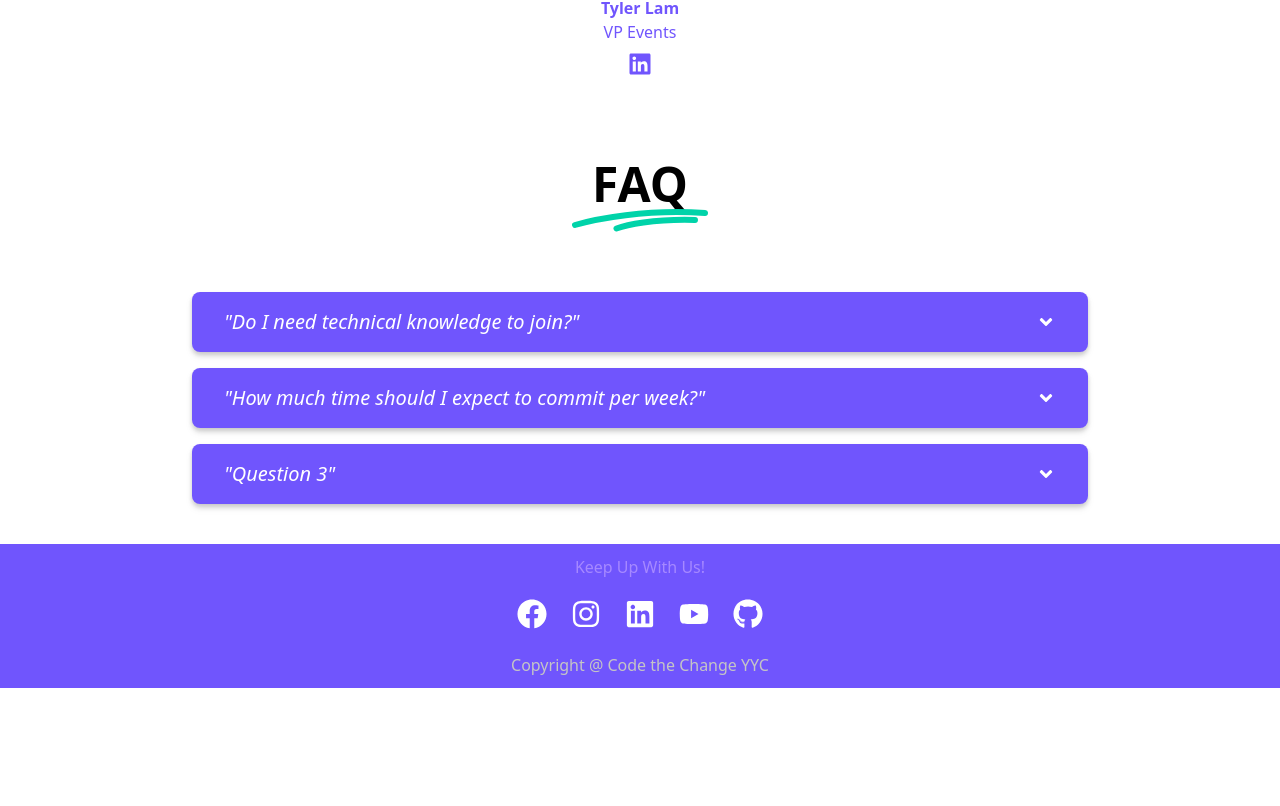
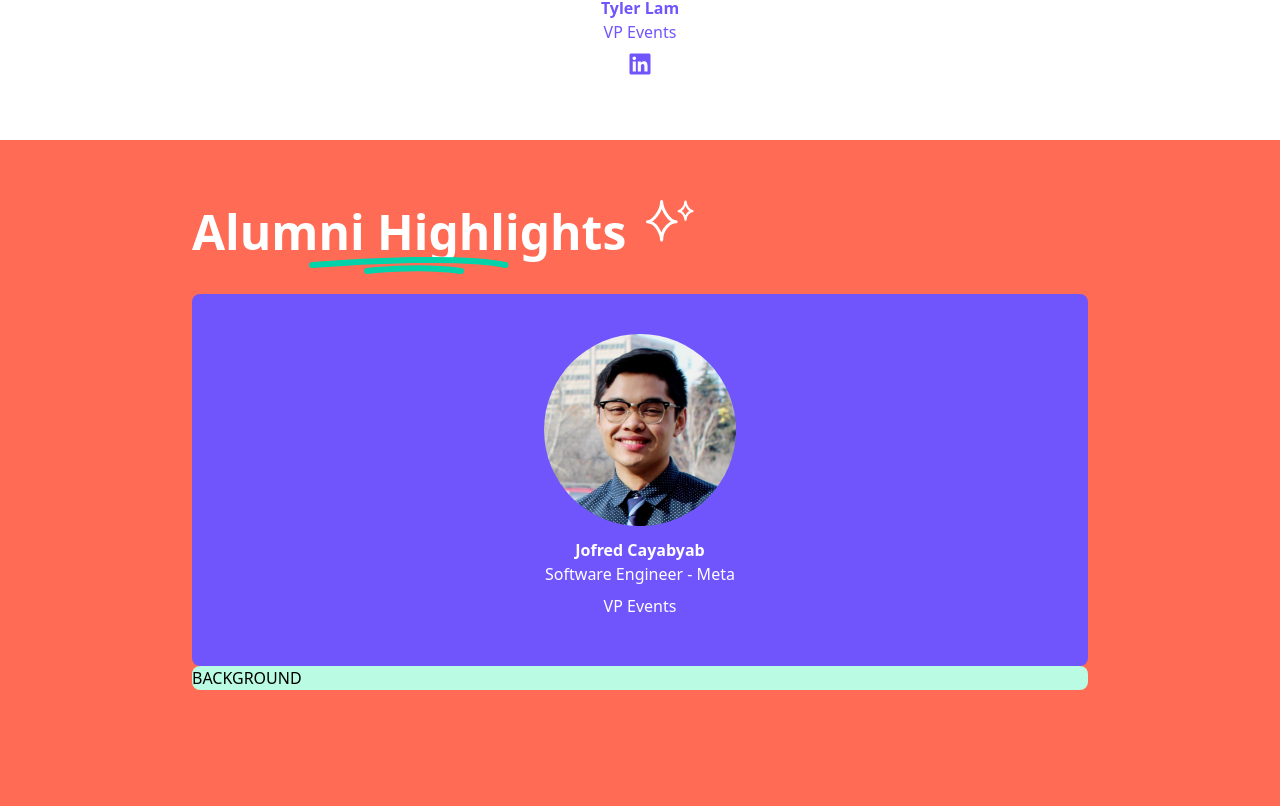
Before and after one commit to Code-the-Change-YYC/code-the-change-yyc-site, a Next.js app: page /who-we-are in a window 1280 px wide. Shown: the part 1174-1980 px from the top of the page. Before the commit the page ends 1862 px from the top, so only its background shows below. Built offline with nearby package versions, Linux system fonts and the light colour scheme; a web font is replaced by a local one.

Commit message:
Added AlumniSection and Card

```diff
--- /dev/null
+++ b/components/AlumniCard.jsx
@@ -0,0 +1,29 @@
+import Avatar from "./Avatar";
+import { ALUMNI } from "../data/alumni";
+
+const CARD_CONTAINER = "";
+const CONTENT_CARD = "bg-[#7055FD] text-white flex flex-col rounded-lg";
+const BACKGROUND_CARD = "bg-[#BAFBE4] rounded-lg";
+
+const test = ALUMNI[0];
+
+const AlumniCard = () => {
+  return (
+    <>
+      <div className={CARD_CONTAINER}>
+        <div className={CONTENT_CARD}>
+          <Avatar
+            file={`${test.file}`}
+            name={`${test.name}`}
+            position={`${test.position}`}
+            prevRole={`${test.prevRole}`}
+						classes="text-white"
+          />
+        </div>
+        <div className={BACKGROUND_CARD}>BACKGROUND</div>
+      </div>
+    </>
+  );
+};
+
+export default AlumniCard;
--- /dev/null
+++ b/components/AlumniHighlights.jsx
@@ -0,0 +1,24 @@
+import Heading from "./Heading";
+import AlumniCard from "./AlumniCard";
+
+const ALUMNI_CONTAINER = "h-[800px] w-screen bg-[#FF6B54] flex flex-col items-left px-48 pt-12";
+const ALUMNI_HEADER = "flex flex-row";
+const SPARKLE_IMG = "mb-10 ml-5 w-12";
+
+const AlumniHighlights = () => {
+  return (
+    <>
+      <div className={ALUMNI_CONTAINER}>
+        <div className={ALUMNI_HEADER}>
+          <Heading classes="text-white " longUnderline>
+            Alumni Highlights
+          </Heading>
+          <img className={SPARKLE_IMG} src="/svgs/white_sparkle.svg" />
+        </div>
+        <AlumniCard name="Tyler Lam" />
+      </div>
+    </>
+  );
+};
+
+export default AlumniHighlights;
--- a/pages/who-we-are/index.js
+++ b/pages/who-we-are/index.js
@@ -2,6 +2,7 @@ import { Disclosure } from "@headlessui/react";
 import { FaAngleDown } from "react-icons/fa";
 import Executives from "../../components/Executives";
 import Heading from "../../components/Heading";
+import AlumniHighlights from "../../components/AlumniHighlights";
 import { FAQS } from "../../data/faq";
 
 const FAQDropdown = ({ prompt, content }) => {
@@ -26,6 +27,7 @@ const WhoWeAre = () => {
   return (
     <div className="flex flex-col w-full">
       <Executives />
+			<AlumniHighlights/>
       <div className="flex flex-col bg-white px-10 md:px-24 lg:px-48 w-full">
         <Heading>FAQ</Heading>
         <div className="flex flex-col py-10 w-full space-y-4">
```
